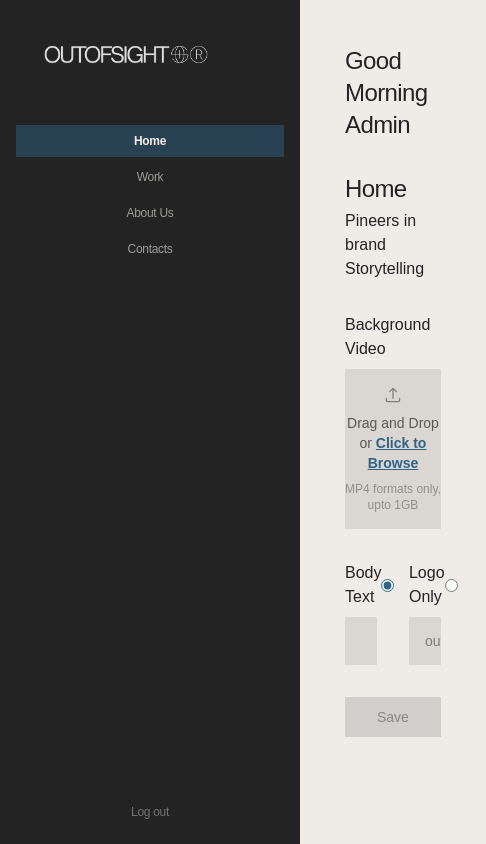
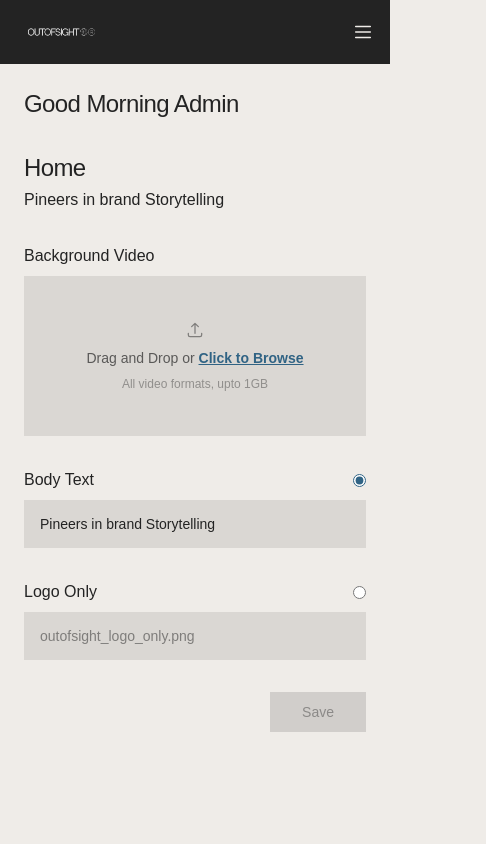
Before and after one commit to Penaqure/outofsight, a Next.js app: page /admin in a window 390 px wide. Shown: the whole page, 486 px wide, since content can reach past the window. Built offline with nearby package versions, Linux system fonts and the light colour scheme; a web font is replaced by a local one.

Commit message:
[OW] Responsive setup done

```diff
--- a/app/(site)/contact/page.tsx
+++ b/app/(site)/contact/page.tsx
@@ -6,8 +6,12 @@ import { Container } from "@/components/ui/Container";
 // see the same note in works/page.tsx.
 export const dynamic = "force-dynamic";
 
-// Same full-viewport, no-scroll treatment as Home, plus the Footer and a
-// Bone White background specific to this page — see app/(site)/page.tsx.
+// The hero fills exactly one viewport (h-dvh), same treatment as Home —
+// but unlike Home, this page also has a Footer, so the outer wrapper is
+// NOT h-dvh/overflow-hidden: that combination squeezed the Footer into
+// (or clipped it out of) the same single viewport and blocked scrolling
+// entirely. Here the page scrolls normally and the Footer only comes into
+// view once the hero viewport has been scrolled past.
 export default async function ContactPage() {
   const contact = await getContactsContent();
   const phone =
@@ -16,8 +20,8 @@ export default async function ContactPage() {
       : null;
 
   return (
-    <div className="flex h-dvh flex-col overflow-hidden bg-bone-white">
-      <main className="flex flex-1 items-center justify-center text-center">
+    <div className="flex flex-col bg-bone-white">
+      <main className="flex h-dvh flex-col items-center justify-center text-center">
         <Container>
           <h1 className="text-4xl tracking-tight text-obsidian sm:text-5xl lg:text-[48px]">
             {contact.bodyText}
--- a/app/(site)/works/[slug]/page.tsx
+++ b/app/(site)/works/[slug]/page.tsx
@@ -67,7 +67,7 @@ export default async function ProjectPage(
               )}
             </div>
             {filmstrip.length > 0 && (
-              <div className="grid grid-cols-4 gap-2.5">
+              <div className="grid grid-cols-2 gap-2.5 sm:grid-cols-4">
                 {filmstrip.map((photo, index) => (
                   <img
                     key={index}
--- a/app/admin/(dashboard)/HomeContentForm.tsx
+++ b/app/admin/(dashboard)/HomeContentForm.tsx
@@ -70,7 +70,7 @@ export function HomeContentForm({
         <input
           ref={fileInputRef}
           type="file"
-          accept="video/mp4"
+          accept="video/*"
           className="hidden"
           onChange={(e) => {
             const file = e.target.files?.[0];
@@ -99,12 +99,12 @@ export function HomeContentForm({
                 Click to Browse
               </span>
             </p>
-            <p className="text-xs text-obsidian/40">MP4 formats only, upto 1GB</p>
+            <p className="text-xs text-obsidian/40">All video formats, upto 1GB</p>
           </>
         )}
       </div>
 
-      <div className="mt-8 grid grid-cols-2 gap-8">
+      <div className="mt-8 grid grid-cols-1 gap-8 sm:grid-cols-2">
         <div>
           <label className="flex items-center justify-between text-base text-obsidian">
             <span>Body Text</span>
--- a/app/admin/(dashboard)/contacts/ContactsContentForm.tsx
+++ b/app/admin/(dashboard)/contacts/ContactsContentForm.tsx
@@ -64,7 +64,7 @@ export function ContactsContentForm({
 
   return (
     <div className="mt-8">
-      <div className="grid grid-cols-2 gap-8">
+      <div className="grid grid-cols-1 gap-8 sm:grid-cols-2">
         <div>
           <p className="text-base text-obsidian">Body Text</p>
           <input
@@ -86,7 +86,7 @@ export function ContactsContentForm({
         </div>
       </div>
 
-      <div className="mt-8 grid grid-cols-2 gap-8">
+      <div className="mt-8 grid grid-cols-1 gap-8 sm:grid-cols-2">
         <div>
           <p className="text-base text-obsidian">Country Code</p>
           <select
@@ -116,7 +116,7 @@ export function ContactsContentForm({
         </div>
       </div>
 
-      <div className="mt-8 grid grid-cols-2 gap-8">
+      <div className="mt-8 grid grid-cols-1 gap-8 sm:grid-cols-2">
         <div>
           <p className="text-base text-obsidian">Location</p>
           <input
--- a/app/admin/(dashboard)/layout.tsx
+++ b/app/admin/(dashboard)/layout.tsx
@@ -7,9 +7,9 @@ export default function AdminDashboardLayout({
   children: ReactNode;
 }) {
   return (
-    <div className="flex min-h-screen">
+    <div className="flex min-h-screen flex-col lg:flex-row">
       <Sidebar />
-      <main className="flex-1 bg-secondary p-[45px] text-obsidian">
+      <main className="flex-1 bg-secondary p-6 text-obsidian sm:p-8 lg:p-[45px]">
         {children}
       </main>
     </div>
--- a/app/admin/(dashboard)/works/WorkFormModal.tsx
+++ b/app/admin/(dashboard)/works/WorkFormModal.tsx
@@ -127,11 +127,11 @@ export function WorkFormModal({
       <p className="mt-1 text-sm text-obsidian/50">Upload Thumbline</p>
       <div className="mt-3 border-t border-obsidian/10" />
 
-      <div className="mt-6 grid grid-cols-2 gap-6">
+      <div className="mt-6 grid grid-cols-1 gap-6 sm:grid-cols-2">
         <Dropzone
           label="Upload Thumbline"
           accept="image/*"
-          helperText="MP4 formats only, upto 1GB"
+          helperText="JPG or PNG, upto 10MB"
           preview={
             thumbnailImage
               ? { label: thumbnailLabel ?? "", url: thumbnailImage }
@@ -151,8 +151,8 @@ export function WorkFormModal({
         />
         <Dropzone
           label="Upload Video"
-          accept="video/mp4"
-          helperText="MP4 formats only, upto 1GB"
+          accept="video/*"
+          helperText="All video formats, upto 1GB"
           preview={
             videoName
               ? { label: videoLabel ?? "", url: videoPreviewImage }
@@ -211,7 +211,7 @@ export function WorkFormModal({
         </div>
       )}
 
-      <div className="mt-6 grid grid-cols-2 gap-6">
+      <div className="mt-6 grid grid-cols-1 gap-6 sm:grid-cols-2">
         <div>
           <p className="text-base text-obsidian">Title Text</p>
           <input
@@ -238,7 +238,7 @@ export function WorkFormModal({
         </div>
       </div>
 
-      <div className="mt-6 grid grid-cols-2 gap-6">
+      <div className="mt-6 grid grid-cols-1 gap-6 sm:grid-cols-2">
         <div>
           <p className="text-base text-obsidian">
             Credits <span className="font-normal text-obsidian/40">(optional)</span>
--- a/components/admin/Sidebar.tsx
+++ b/components/admin/Sidebar.tsx
@@ -1,5 +1,6 @@
 "use client";
 
+import { useState } from "react";
 import Image from "next/image";
 import Link from "next/link";
 import { usePathname, useRouter } from "next/navigation";
@@ -12,9 +13,13 @@ const navItems = [
   { label: "Contacts", href: "/admin/contacts" },
 ];
 
+// Below lg, the 300px sidebar doesn't fit alongside real content — it
+// becomes a slide-in drawer opened from a compact top bar instead. At lg
+// and up it's back to the always-visible static column.
 export function Sidebar() {
   const pathname = usePathname();
   const router = useRouter();
+  const [open, setOpen] = useState(false);
 
   async function handleLogout() {
     await fetch("/api/auth/logout", { method: "POST" });
@@ -22,14 +27,7 @@ export function Sidebar() {
     router.refresh();
   }
 
-  return (
-    <aside className="flex w-[300px] shrink-0 flex-col bg-obsidian p-4">
-      <Image
-        src={logo}
-        alt="OUTOFSIGHT"
-        className="mb-8 h-auto w-55 invert"
-        priority
-      />
+  const navLinks = (
     <nav className="flex flex-col gap-1">
       {navItems.map((item) => {
         const isActive =
@@ -40,6 +38,7 @@ export function Sidebar() {
           <Link
             key={item.href}
             href={item.href}
+            onClick={() => setOpen(false)}
             className={`px-3 py-2 text-center text-xs tracking-tight transition-colors ${
               isActive
                 ? "bg-primary/50 font-semibold text-bone-white"
@@ -51,6 +50,70 @@ export function Sidebar() {
         );
       })}
     </nav>
+  );
+
+  return (
+    <>
+      <div className="flex items-center justify-between bg-obsidian p-4 lg:hidden">
+        <Image src={logo} alt="OUTOFSIGHT" className="h-8 w-auto invert" priority />
+        <button
+          type="button"
+          onClick={() => setOpen(true)}
+          aria-label="Open menu"
+          className="text-bone-white"
+        >
+          <svg
+            width="22"
+            height="22"
+            viewBox="0 0 24 24"
+            fill="none"
+            stroke="currentColor"
+            strokeWidth="1.5"
+          >
+            <path d="M4 6h16M4 12h16M4 18h16" strokeLinecap="round" />
+          </svg>
+        </button>
+      </div>
+
+      {open && (
+        <div
+          onClick={() => setOpen(false)}
+          aria-hidden="true"
+          className="fixed inset-0 z-40 bg-black/50 lg:hidden"
+        />
+      )}
+
+      <aside
+        className={`fixed inset-y-0 left-0 z-50 flex w-[85vw] max-w-[300px] shrink-0 -translate-x-full flex-col bg-obsidian p-4 transition-transform duration-200 lg:static lg:z-auto lg:w-[300px] lg:max-w-none lg:translate-x-0 ${
+          open ? "translate-x-0" : ""
+        }`}
+      >
+        <div className="mb-8 flex items-center justify-between lg:block">
+          <Image
+            src={logo}
+            alt="OUTOFSIGHT"
+            className="h-auto w-55 invert"
+            priority
+          />
+          <button
+            type="button"
+            onClick={() => setOpen(false)}
+            aria-label="Close menu"
+            className="text-bone-white lg:hidden"
+          >
+            <svg
+              width="20"
+              height="20"
+              viewBox="0 0 24 24"
+              fill="none"
+              stroke="currentColor"
+              strokeWidth="1.5"
+            >
+              <path d="M6 6l12 12M18 6L6 18" strokeLinecap="round" />
+            </svg>
+          </button>
+        </div>
+        {navLinks}
         <button
           onClick={handleLogout}
           className="mt-auto px-3 py-2 text-center text-xs tracking-tight text-bone-white/40 hover:bg-bone-white/[.06] hover:text-bone-white"
@@ -58,5 +121,6 @@ export function Sidebar() {
           Log out
         </button>
       </aside>
+    </>
   );
 }
--- a/components/site/Header.tsx
+++ b/components/site/Header.tsx
@@ -101,16 +101,16 @@ export function Header() {
     <header className="fixed inset-x-0 top-0 z-50">
       <Container>
         <div className="flex h-20 items-center justify-between">
-          <Link href="/">
+          <Link href="/" className="shrink-0">
             <Image
               src={logo}
               alt={siteConfig.name}
-              className={`h-24 w-auto transition-[filter] duration-200 ${isDark ? "invert" : ""}`}
+              className={`h-8 w-auto transition-[filter] duration-200 sm:h-14 lg:h-24 ${isDark ? "invert" : ""}`}
               priority
             />
           </Link>
           <nav
-            className={`flex gap-10 text-xs tracking-wider uppercase transition-colors duration-200 ${
+            className={`flex gap-2 text-[10px] tracking-wider uppercase transition-colors duration-200 sm:gap-6 sm:text-xs lg:gap-10 ${
               isDark ? "text-white" : "text-obsidian"
             }`}
           >
@@ -123,13 +123,13 @@ export function Header() {
                 <Link
                   key={item.href}
                   href={item.href}
-                  className={
+                  className={`whitespace-nowrap ${
                     isActive
                       ? isDark
                         ? "border-b border-white"
                         : "border-b border-obsidian"
                       : "opacity-70 hover:opacity-100"
-                  }
+                  }`}
                 >
                   {item.label}
                 </Link>
```
Also changed, not shown: app/admin/(dashboard)/about/AboutContentForm.tsx (+5 -5 lines). Lines whose indentation alone changed are shown as unchanged.
